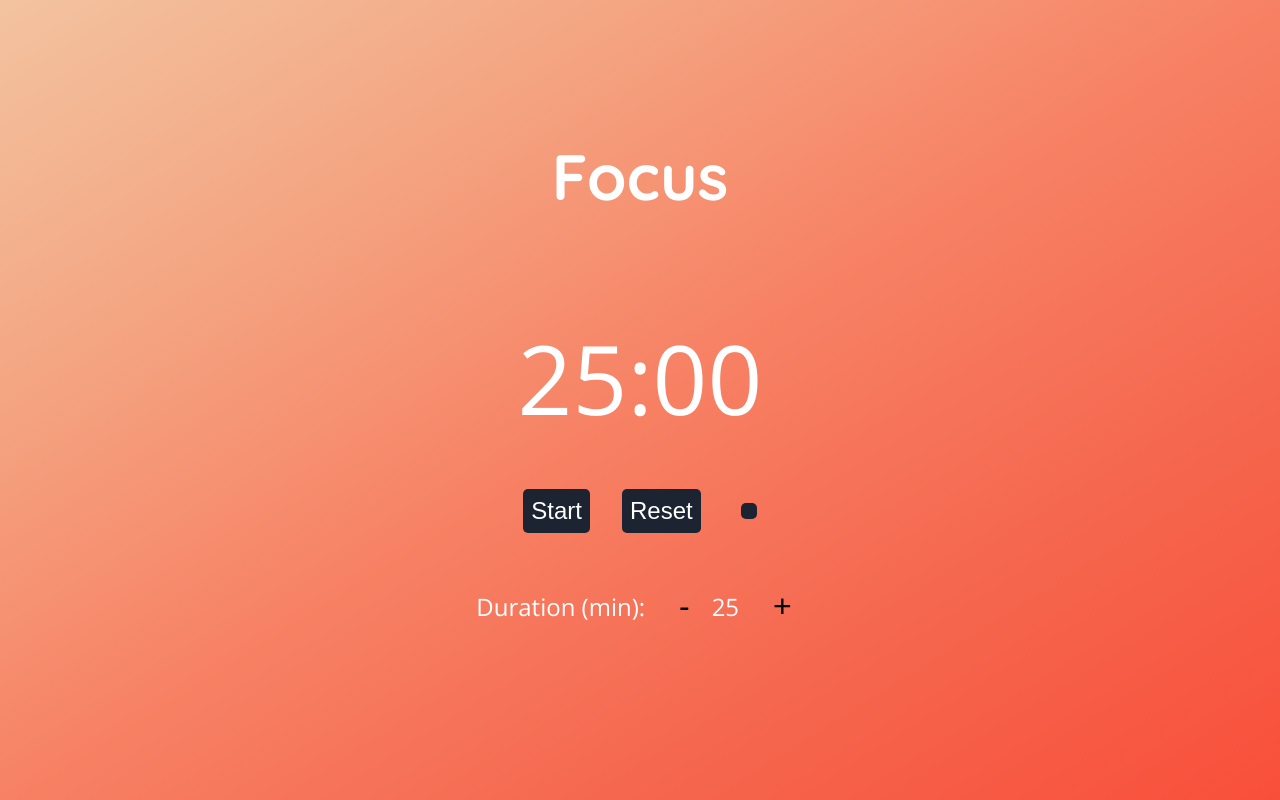
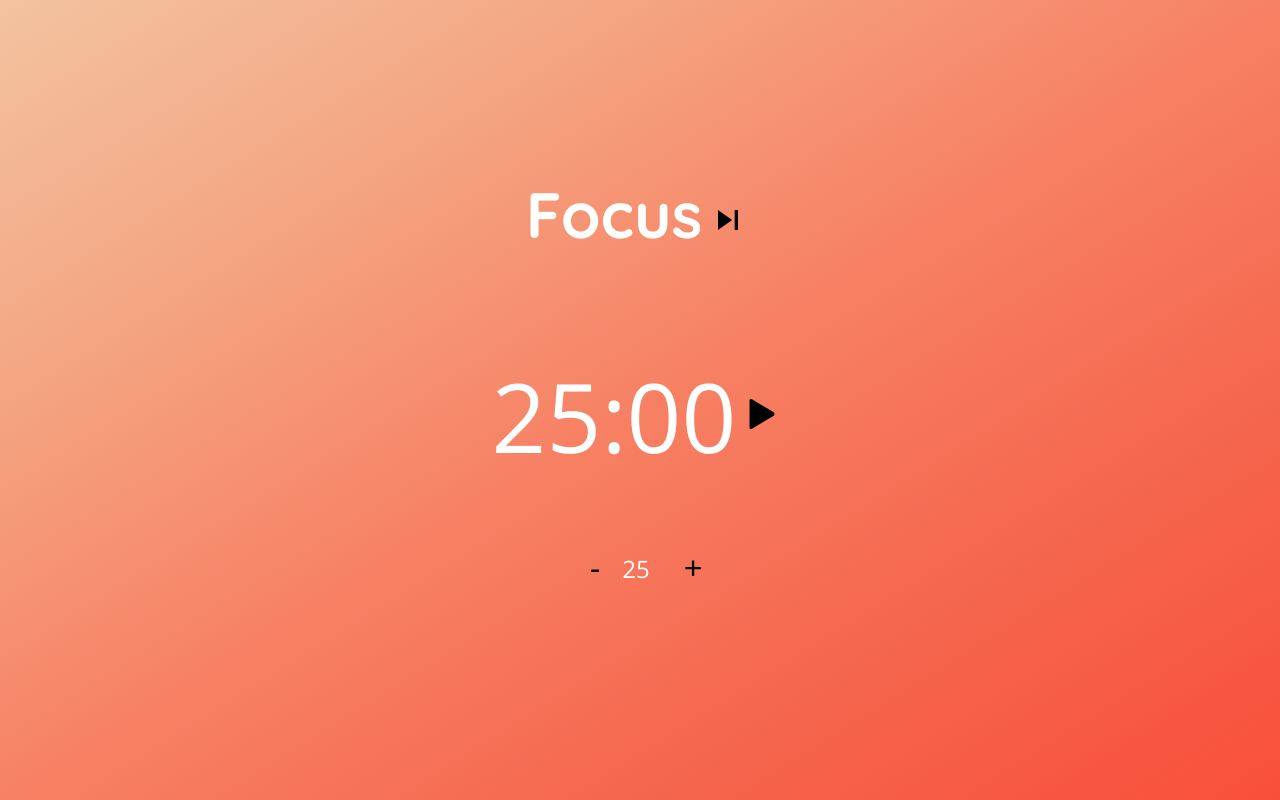
Before and after one commit to valentinminkov/moodpom, a React (Create React App) app: page / in a window 1280 px wide. Built offline with nearby package versions, Linux system fonts and the light colour scheme.

Commit message:
use icon for buttons

```diff
--- a/src/components/Pomodoro/Pomodoro.jsx
+++ b/src/components/Pomodoro/Pomodoro.jsx
@@ -1,6 +1,7 @@
 import React, { useEffect, useCallback, useContext } from "react";
 import { convertToMinutes } from "../../utils/general";
-import styles from "./Pomodoro.module.css";
+import Icon from "../Icon/Icon";
+import styles from "./Pomodoro.module.scss";
 import Button, { BUTTON_THEME } from "../Button/Button";
 import { AppContext } from "../../context/AppContext";
 import {
@@ -16,6 +17,8 @@ const Pomodoro = () => {
   const { appState, setAppState } = useContext(AppContext);
   const { isBreakPeriod, workDuration, breakDuration, isTimerRunning, time } =
     appState;
+  const fullDuration = isBreakPeriod ? breakDuration : workDuration;
+  const isFullDuration = fullDuration === time / MINUTE;
 
   // Set the initial timer state
 
@@ -128,25 +131,41 @@ const Pomodoro = () => {
 
   const renderPomodoroContent = () => {
     return (
-      <>
+      <div>
         <h1 className={styles["pomodoro-header"]}>
           {isBreakPeriod ? BREAK_LABEL : WORK_LABEL}
+          <div className={styles.skipButton}>
+            <Button
+              onClick={endCycle}
+              content={<Icon icon="skip" />}
+              theme={BUTTON_THEME.ICON}
+            />
+          </div>
         </h1>
-        <p className={styles["pomodoro-time"]}>{formatTime(time)}</p>
-        <div className={styles["button-container"]}>
-          <div className={styles["button-group"]}>
+        <div className={styles.timerContainer}>
+          <p className={styles["pomodoro-time"]}>{formatTime(time)}</p>
+          <div className={styles.buttonContainer}>
+            <Button
+              className={`${styles.resetIcon} ${
+                !isFullDuration ? styles.display : ""
+              }`}
+              onClick={resetTimer}
+              content={<Icon icon="reset" />}
+              theme={BUTTON_THEME.ICON}
+            />
+
             <Button
               onClick={toggleTimer}
-              content={!isTimerRunning ? "Start" : "Pause"}
+              content={
+                !isTimerRunning ? <Icon icon="play" /> : <Icon icon="pause" />
+              }
+              className={styles.playPauseIcon}
+              theme={BUTTON_THEME.ICON}
             />
-            <Button onClick={resetTimer} content="Reset" />
-          </div>
-          <div className={styles["button-group"]}>
-            <Button onClick={endCycle} isEndFlagButton={true} />
           </div>
         </div>
+
         <div className={styles["duration-input"]}>
-          <div className={styles["duration-label"]}>Duration (min):</div>
           <div className={styles["duration-value"]}>
             <Button
               onClick={decreaseDuration}
@@ -165,7 +184,7 @@ const Pomodoro = () => {
             </div>
           </div>
         </div>
-      </>
+      </div>
     );
   };
 
--- /dev/null
+++ b/src/components/Pomodoro/Pomodoro.module.scss
@@ -0,0 +1,197 @@
+.pomodoro {
+  display: flex;
+  flex-direction: column;
+  height: 100%;
+  justify-content: center;
+  align-items: center;
+  color: #fff;
+  transition: width 1s ease-in-out;
+  /* TO DO add background-image transition */
+}
+
+.pomodor-work-background {
+  background-image: linear-gradient(
+    to right bottom,
+    #f3c3a0,
+    #f4a582,
+    #f78164,
+    #f5664e,
+    #f94f3a
+  );
+}
+
+.pomodoro-break-background {
+  height: 100%;
+  border-right: 2px solid #a1b9a1;
+  background-image: linear-gradient(
+    to right bottom,
+    #89d8cc,
+    #8cc7a1,
+    #87b284,
+    #7a9c72,
+    #687f6b
+  );
+}
+
+.pomodoro-header {
+  font-size: 64px;
+  margin: 0;
+  text-align: center;
+}
+
+.timerContainer {
+  display: flex;
+  align-items: center;
+  .buttonContainer {
+    display: flex;
+    flex-direction: column;
+    align-items: center;
+  }
+
+  .resetIcon {
+    opacity: 0;
+    transition: opacity 0.5s ease-in-out;
+    &.display {
+      opacity: 100%;
+    }
+    div {
+      svg {
+        width: 16px;
+        position: relative;
+        right: 15px;
+      }
+    }
+  }
+}
+
+.playPauseIcon {
+  position: relative;
+  top: 10px;
+}
+
+.pomodoro-time {
+  font-size: 96px;
+  margin-bottom: 30px;
+  text-align: center;
+}
+
+.duration-input {
+  display: flex;
+  flex-direction: row;
+  justify-content: center;
+  align-items: center;
+  margin: 10px;
+}
+
+.duration-label {
+  font-size: 24px;
+  margin-right: 10px;
+}
+
+.duration-value {
+  display: flex;
+  flex-direction: row;
+  justify-content: center;
+  align-items: center;
+}
+
+.duration-value-button {
+  font-size: 24px;
+  padding: 5px 10px;
+  border-radius: 5px;
+  border: none;
+  margin: 5px;
+  cursor: pointer;
+  transition: background-color 0.2s ease-in-out;
+}
+
+.duration-value div {
+  display: flex;
+  flex-direction: row;
+  justify-content: center;
+  align-items: center;
+  font-size: 24px;
+  margin: 5px;
+  width: 80px;
+}
+
+.duration-value div span {
+  margin: 0 10px;
+}
+
+input[type="number"] {
+  display: none;
+}
+
+.button-container {
+  display: flex;
+  flex-direction: row;
+  justify-content: center;
+  align-items: center;
+}
+
+.button-container > div:nth-of-type(2) {
+  align-self: right;
+  margin-left: 8px;
+}
+
+.skipButton {
+  display: inline-block;
+  position: relative;
+  top: 2px;
+}
+
+/* Media queries for smaller screens */
+@media (max-width: 768px) {
+  .pomodoro-header {
+    font-size: 48px;
+  }
+  .pomodoro-time {
+    font-size: 72px;
+  }
+  .duration-label {
+    font-size: 20px;
+    margin: 5px;
+  }
+  .duration-value-button {
+    font-size: 20px;
+    padding: 5px 10px;
+    margin: 5px;
+  }
+  .duration-value div {
+    font-size: 20px;
+    margin: 5px;
+    width: 60px;
+  }
+  .duration-value div span {
+    margin: 0 5px;
+  }
+}
+
+/* Media queries for even smaller screens */
+@media (max-width: 576px) {
+  .pomodoro-header {
+    font-size: 36px;
+  }
+  .pomodoro-time {
+    font-size: 56px;
+  }
+  .duration-label {
+    font-size: 18px;
+    margin: 5px;
+    margin: 5px;
+  }
+  .duration-value-button {
+    font-size: 18px;
+    padding: 5px 8px;
+    margin: 5px;
+  }
+  .duration-value div {
+    font-size: 18px;
+    margin: 5px;
+    width: 50px;
+  }
+  .duration-value div span {
+    margin: 0 5px;
+  }
+}
```
